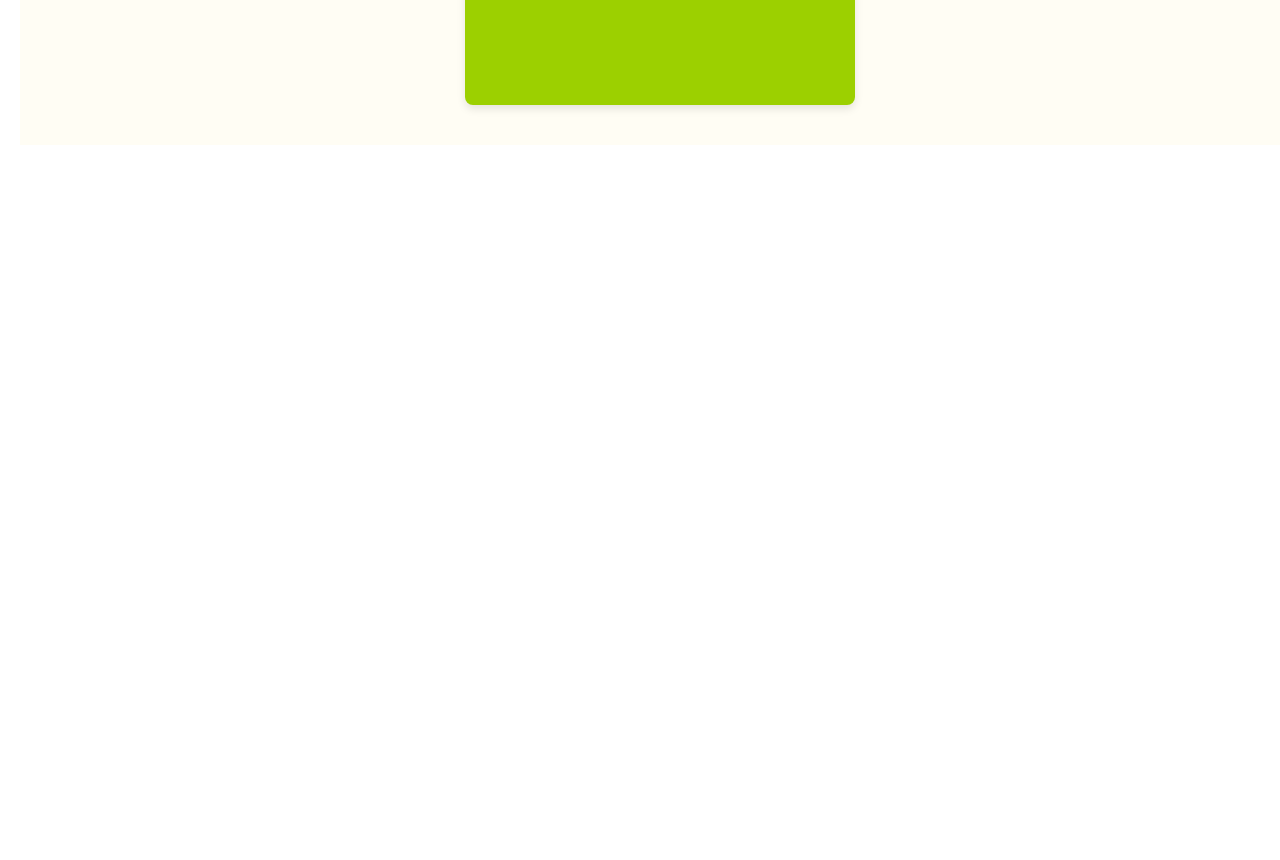
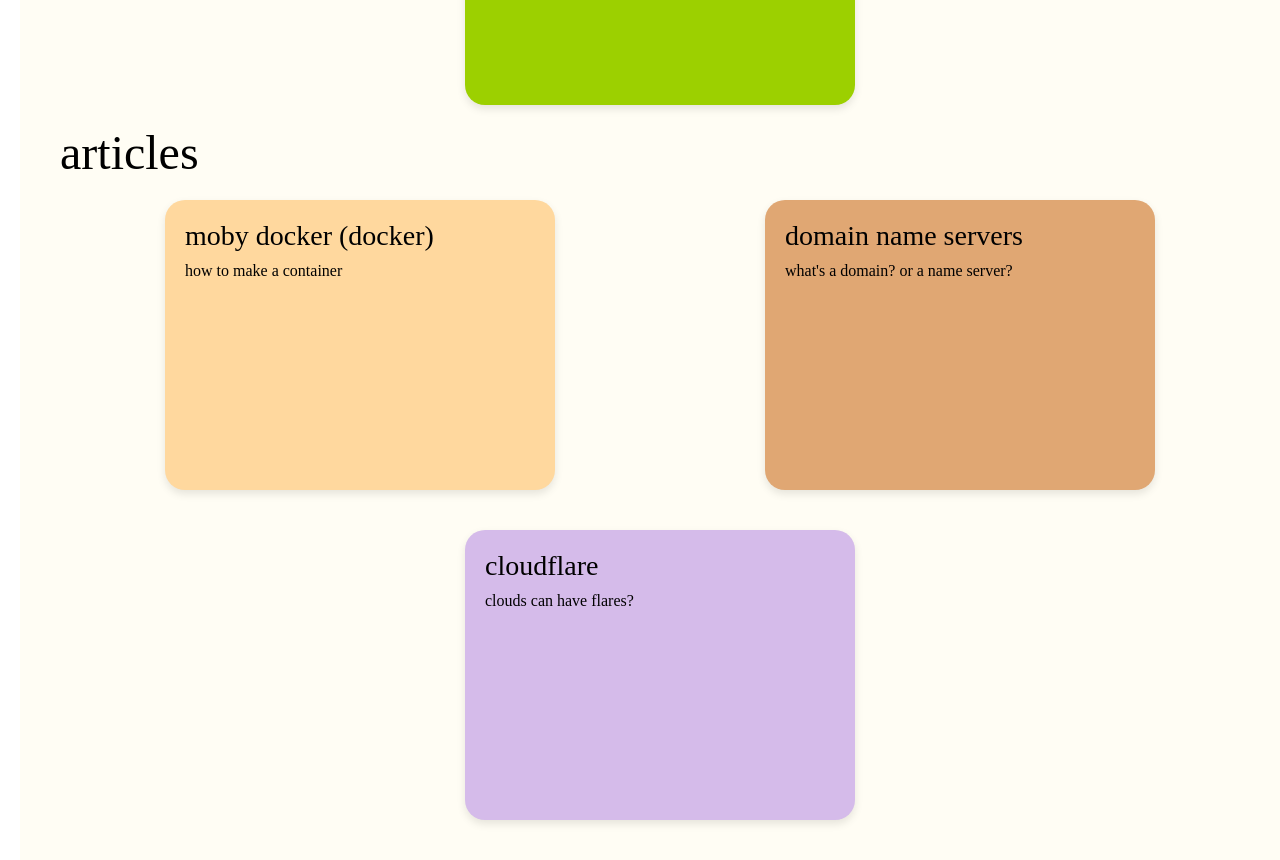
Before and after one commit to Domain-Force/frontline, a React (Create React App) app in the folder domain-force-front/: page / in a window 1280 px wide. Shown: the part 820-1680 px from the top of the page. Before the commit the page ends 965 px from the top, so only its background shows below. Built offline with nearby package versions, Linux system fonts and the light colour scheme; a web font is replaced by a local one.

Commit message:
[ADD][DOM-18] Initialized articles section on the home page

```diff
--- a/domain-force-front/src/App.css
+++ b/domain-force-front/src/App.css
@@ -26,7 +26,7 @@
 
 .card {
 	box-shadow: 0 4px 8px rgba(0, 0, 0, 0.1);
-	border-radius: 8px;
+	border-radius: 20px;
 	margin: 20px;
 	padding: 20px;
 	width: 350px;
--- a/domain-force-front/src/components/Home.js
+++ b/domain-force-front/src/components/Home.js
@@ -7,20 +7,38 @@
 	  <p className="zero-to-production">zero to production</p>
 	  <body>
 		<p className="heading">courses</p>
+
+		{/* TODO: API call to Backend to get card props from DB */}
 		<div className="cards">
 			<Card
 				title="domain-force speedrun"
 				description="how domain force was made:"
-	  				color="#FF9C9C"/>
+	  			color="#FF9C9C"/>
 			<Card
 				title="django or nothing"
 				description="chad or python"
-	  				color="#A0C8F8"/>
+	  			color="#A0C8F8"/>
 			<Card
 				title="third rate developer, fourth rate production"
 				description="an approach to software architecture"
-	  				color="#9CD000"/>
+	  			color="#9CD000"/>
 		</div>
+
+	  <p className="heading">articles</p>
+	  <div className="cards">
+		<Card
+			title="moby docker (docker)"
+			description="how to make a container"
+	  		color="#FFD89E"/>
+		<Card
+			title="domain name servers"
+			description="what's a domain? or a name server?"
+	  		color="#E0A773"/>
+		<Card
+			title="cloudflare"
+			description="clouds can have flares?"
+	  		color="#D5BBEA"/>
+	  </div>
 	  </body>
 	</div>
   );
```
